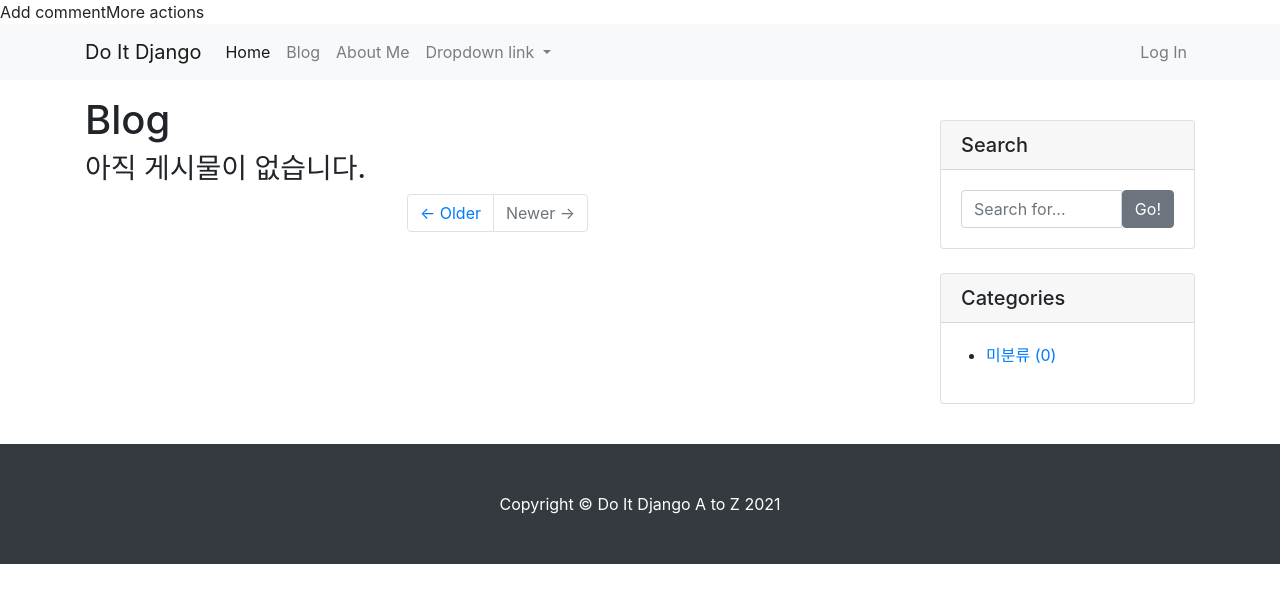
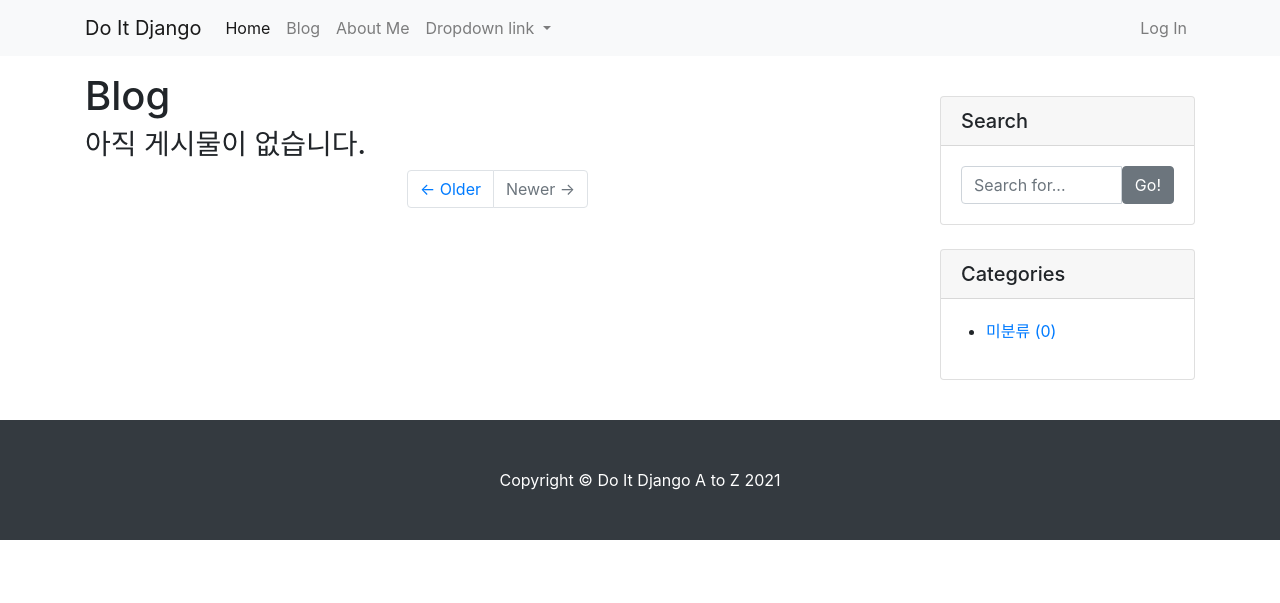
Before and after one commit to Heim970/do_it_django_a_to_z, a Django app: page /blog/ in a window 1280 px wide. Shown: the top 603 px of the page. Run offline with Django 5.2, Linux system fonts and the light colour scheme; data that the repository does not hold is empty; some libraries are stand-ins or nearby versions.

Commit message:
[수정] 불필요한 글자 삭제

```diff
--- a/blog/templates/blog/base.html
+++ b/blog/templates/blog/base.html
@@ -1,4 +1,4 @@
-<!DOCTYPE html>Add commentMore actions
+<!DOCTYPE html>
 <html>
 {% load static %}
 <head>
```
